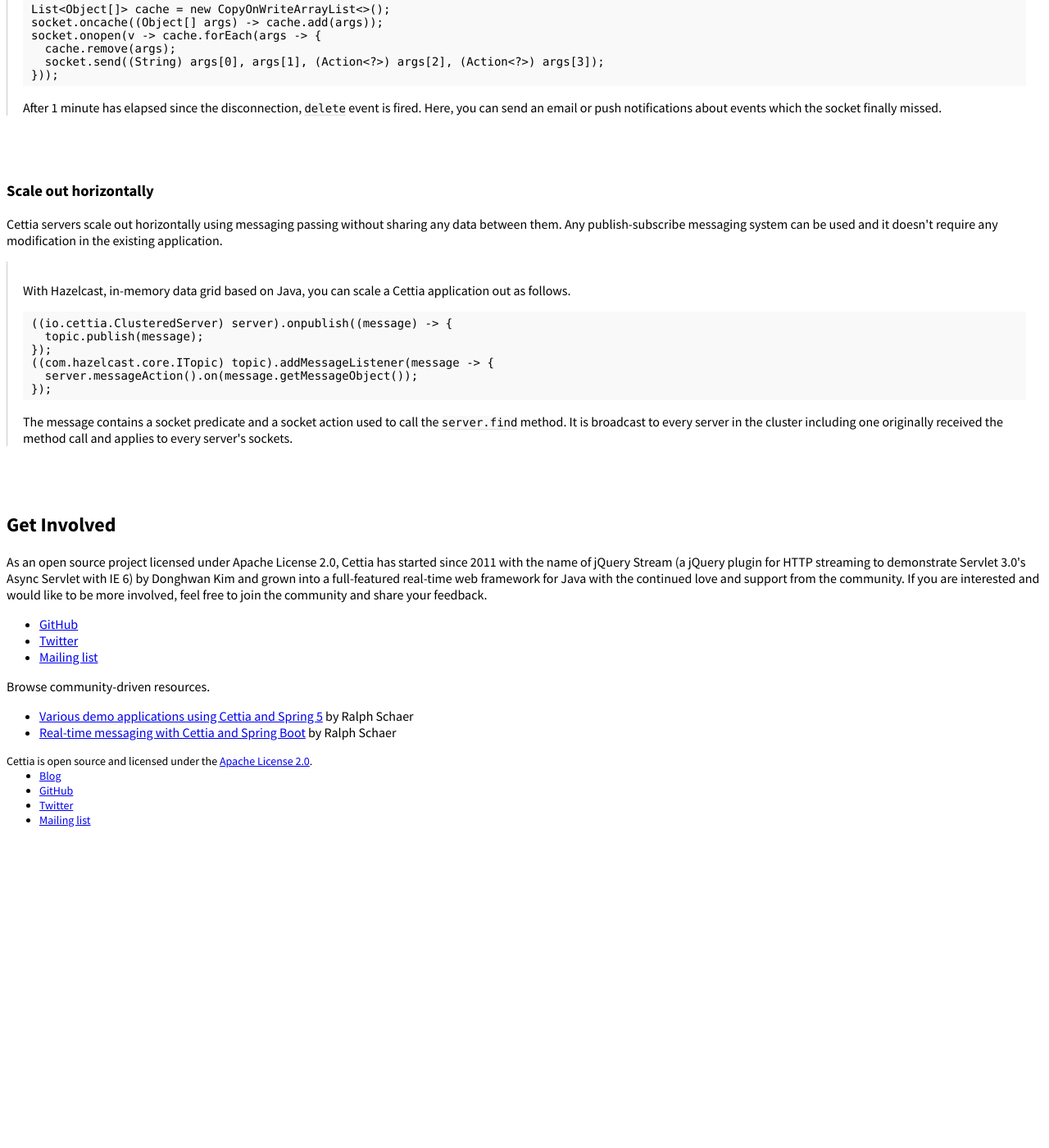
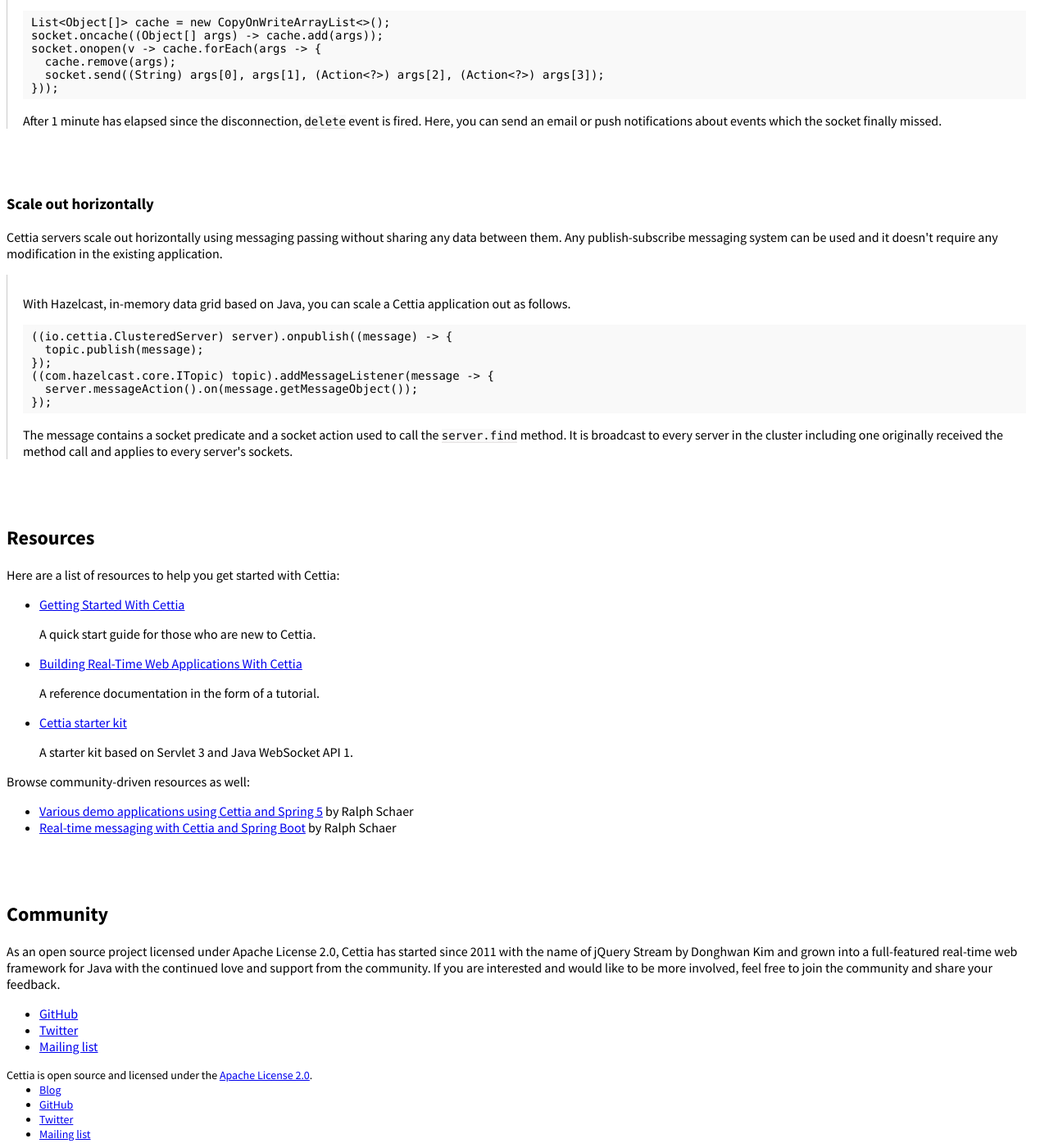
Before and after one commit to cettia/cettia.github.io, a Jekyll site: the page built from index.html, in a window 1280 px wide and 1400 px high, scrolled down 5432 px. Shown: the whole window at 82% size. Built offline with Jekyll 4.4.1, drawn with Linux system fonts in a browser that asks for light colours; a style sheet for code colours, icons or effects is not loaded; before the commit the page ends 6449 px from its top, so only the background shows below that; some of the changed text lies outside the part shown.

Commit message:
Add resources section

```diff
--- a/index.html
+++ b/index.html
@@ -134,18 +134,36 @@ socket.onopen(v -> cache.forEach(args -> {
         </div>
       </section>
       <section>
-        <h2>Get Involved</h2>
-        <p>As an open source project licensed under Apache License 2.0, Cettia has started since 2011 with the name of jQuery Stream (a jQuery plugin for HTTP streaming to demonstrate Servlet 3.0's Async Servlet with IE 6) by Donghwan Kim and grown into a full-featured real-time web framework for Java with the continued love and support from the community. If you are interested and would like to be more involved, feel free to join the community and share your feedback.</p>
+        <h2>Resources</h2>
+        <p>Here are a list of resources to help you get started with Cettia:</p>
+        <ul>
+          <li>
+            <a href="/guides/getting-started">Getting Started With Cettia</a>
+            <p>A quick start guide for those who are new to Cettia.</p>
+          </li>
+          <li>
+            <a href="/guides/cettia-tutorial">Building Real-Time Web Applications With Cettia</a>
+            <p>A reference documentation in the form of a tutorial.</p>
+          </li>
+          <li>
+            <a href="https://github.com/cettia/cettia-starter-kit" target="_blank">Cettia starter kit</a>
+            <p>A starter kit based on Servlet 3 and Java WebSocket API 1.</p>
+          </li>
+        </ul>
+        <p>Browse community-driven resources as well:</p>
+        <ul>
+          <li><a href="https://github.com/ralscha/cettia-demo" target="blank">Various demo applications using Cettia and Spring 5</a> by Ralph Schaer</li>
+          <li><a href="https://golb.hplar.ch/2019/01/cettia-springboot.html" target="blank">Real-time messaging with Cettia and Spring Boot</a> by Ralph Schaer</li>
+        </ul>
+      </section>
+      <section>
+        <h2>Community</h2>
+        <p>As an open source project licensed under Apache License 2.0, Cettia has started since 2011 with the name of jQuery Stream by Donghwan Kim and grown into a full-featured real-time web framework for Java with the continued love and support from the community. If you are interested and would like to be more involved, feel free to join the community and share your feedback.</p>
         <ul class="menu">
           <li><a href="https://github.com/cettia" target="_blank">GitHub</a></li>
           <li><a href="https://twitter.com/flowersits" target="_blank">Twitter</a></li>
           <li><a href="http://groups.google.com/group/cettia" target="_blank">Mailing list</a></li>
         </ul>
-        <p>Browse community-driven resources.</p>
-        <ul>
-          <li><a href="https://github.com/ralscha/cettia-demo" target="blank">Various demo applications using Cettia and Spring 5</a> by Ralph Schaer</li>
-          <li><a href="https://golb.hplar.ch/2019/01/cettia-springboot.html" target="blank">Real-time messaging with Cettia and Spring Boot</a> by Ralph Schaer</li>
-        </ul>
       </section>
     </div>
   </div>
```
Also changed, not shown: other parts of index.html (+1 -1 lines).
